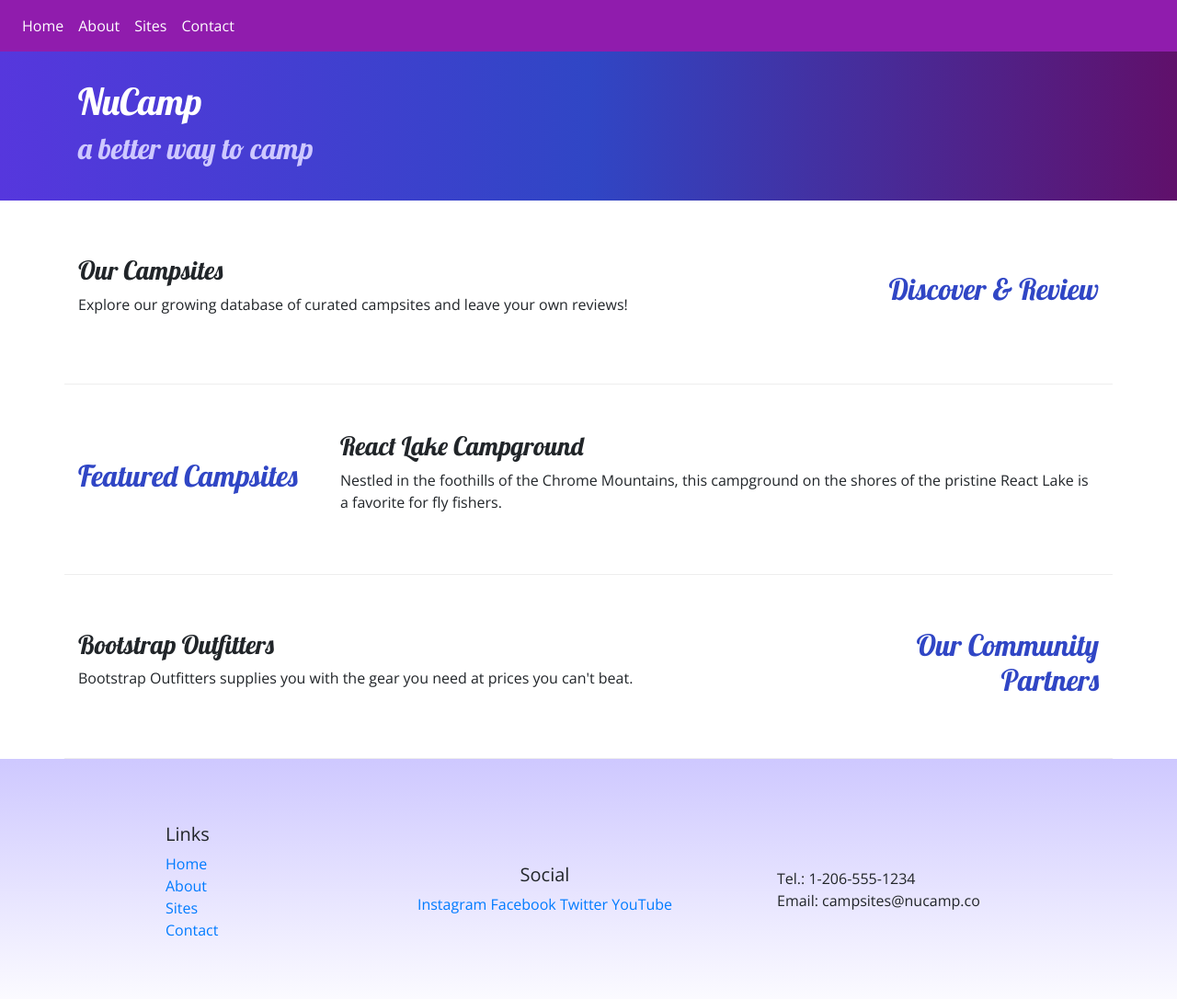
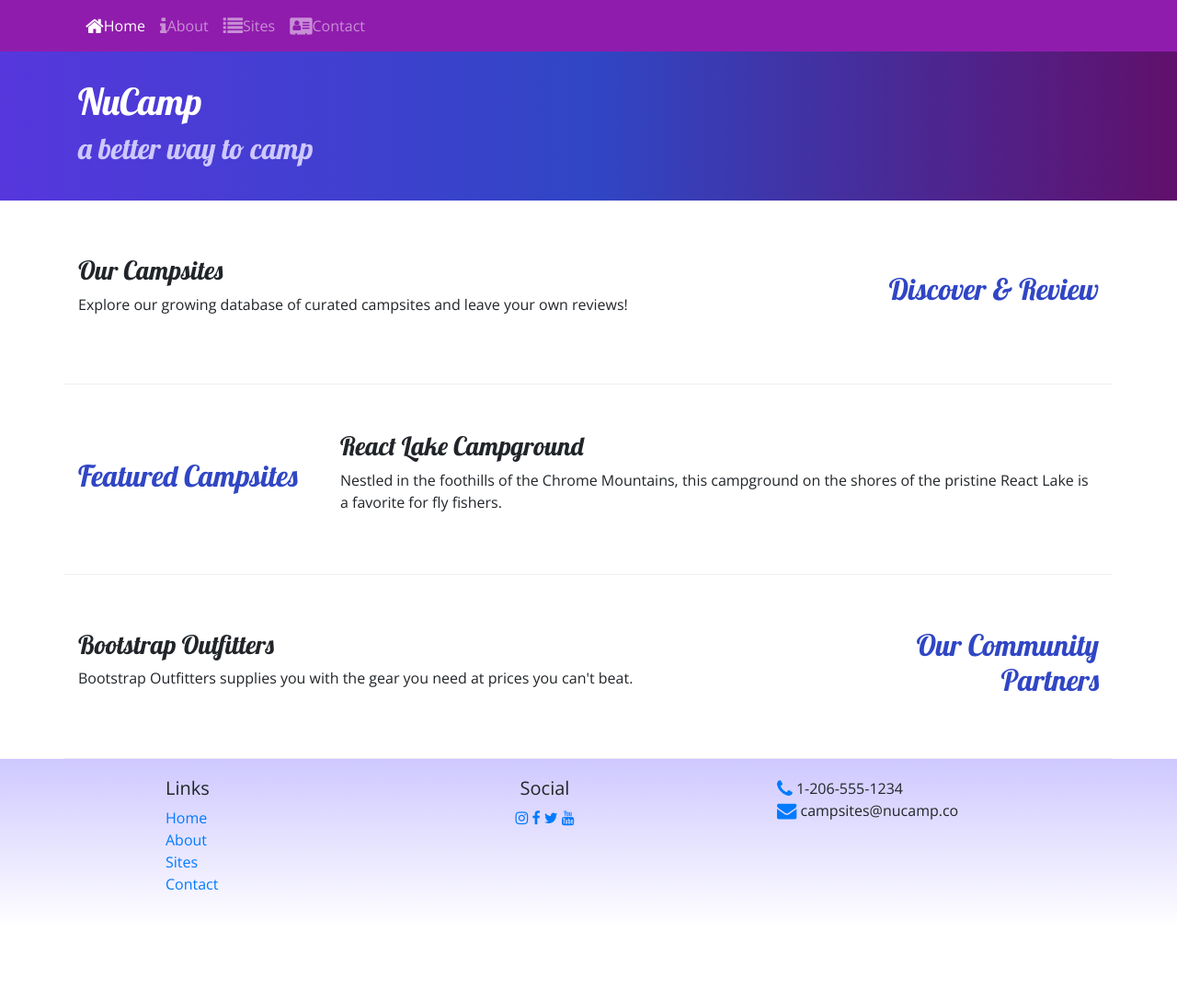
Before and after one commit to AngryGrizzlyBear/Nucamp-Bootstrap, a website: page index.html in a window 1280 px wide. Shown: the top 1086 px of the page at 92% size. After the commit the page ends 1009 px from the top, so only its background shows below. Drawn offline with nearby package versions, Linux system fonts and the light colour scheme.

Commit message:
fixed errors, added font-awesome

```diff
--- a/index.html
+++ b/index.html
@@ -10,6 +10,7 @@
     <link rel="stylesheet" href="node_modules/bootstrap/dist/css/bootstrap.min.css" />
 
     <!-- Additional CSS must be placed after Bootstrap CSS -->
+    <link rel="stylesheet" href="node_modules/font-awesome/css/font-awesome.min.css" />
     <link rel="stylesheet" href="https://fonts.googleapis.com/css?family=Lobster|Open+Sans" />
     <link rel="stylesheet" href="css/styles.css" />
     <title>NuCamp: A Better Way To Camp</title>
@@ -17,16 +18,18 @@
 
 
 <nav class="navbar navbar-expand-sm navbar-dark sticky-top">
+    <div class="container">
         <button class="navbar-toggler" type="button" data-toggle="collapse" data-target="#nucampNavbar">
             <span class="navbar-toggler-icon"></span>
         </button>
         <div class="collapse navbar-collapse" id="nucampNavbar">
             <ul class="navbar-nav">
-            <li class="nav-item active"><a class="nav-link" href="#">Home</a></li>
-            <li class="nav-item active"><a class="nav-link" href="aboutus.html">About</a></li>
-            <li class="nav-item active"><a class="nav-link" href="#">Sites</a></li>
-            <li class="nav-item active"><a class="nav-link" href="#">Contact</a></li>
+                <li class="nav-item active"><a class="nav-link" href="#"><i class="fa fa-home fa-lg"></i>Home</a></li>
+                <li class="nav-item"><a class="nav-link" href="aboutus.html"><i class="fa fa-info fa-lg"></i>About</a></li>
+                <li class="nav-item"><a class="nav-link" href="#"><i class="fa fa-list fa-lg"></i>Sites</a></li>
+                <li class="nav-item"><a class="nav-link" href="#"><i class="fa fa-address-card fa-lg"></i>Contact</a></li>
             </ul>
+        </div>
     </div>
 </nav>
 
@@ -85,7 +88,7 @@
 
     <footer>
         <div class="container">
-            <div class="row row-content align-items-center">
+            <div class="row">
                 <div class="col-4 col-sm-2 offset-1">
                     <h5>Links</h5>
                     <ul class="list-unstyled">
@@ -97,14 +100,14 @@
                 </div>
                 <div class="col-6 col-sm-5 text-center">
                     <h5>Social</h5>
-                    <a href="http://instagram.com/">Instagram</a>
-                    <a href="http://facebook.com/">Facebook</a>
-                    <a href="http://twitter.com/">Twitter</a>
-                    <a href="http://youtube.com/">YouTube</a>
+                    <a href="http://instagram.com/"><i class="fa fa-instagram"></i></a>
+                    <a href="http://facebook.com/"><i class="fa fa-facebook"></i></a>
+                    <a href="http://twitter.com/"><i class="fa fa-twitter"></i></a>
+                    <a href="http://youtube.com/"><i class="fa fa-youtube"></i></a>
                 </div>
                 <div class="col-sm-4">
-                    Tel.: 1-206-555-1234<br />
-                    Email: campsites@nucamp.co
+                    <i class="fa fa-phone fa-lg text-primary"></i> 1-206-555-1234<br />
+                    <i class="fa fa-envelope fa-lg text-primary"></i> campsites@nucamp.co
                 </div>
             </div>
         </div>
--- a/package.json
+++ b/package.json
@@ -7,7 +7,6 @@
     "lite": "lite-server",
     "start": "npm run lite",
     "test": "echo \"Error: no test specified\" && exit 1"
-
   },
   "author": "Evan Longwood",
   "license": "ISC",
@@ -16,6 +15,7 @@
   },
   "dependencies": {
     "bootstrap": "^4.0.0",
+    "font-awesome": "^4.7.0",
     "jquery": "^3.3.1",
     "popper.js": "^1.12.9"
   }
```
Also changed, not shown: aboutus.html (+14 -10 lines), 1 other file. Lines whose indentation alone changed are shown as unchanged.
